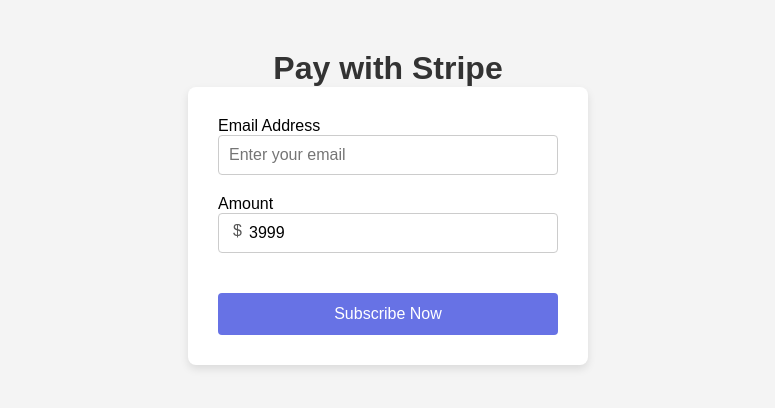
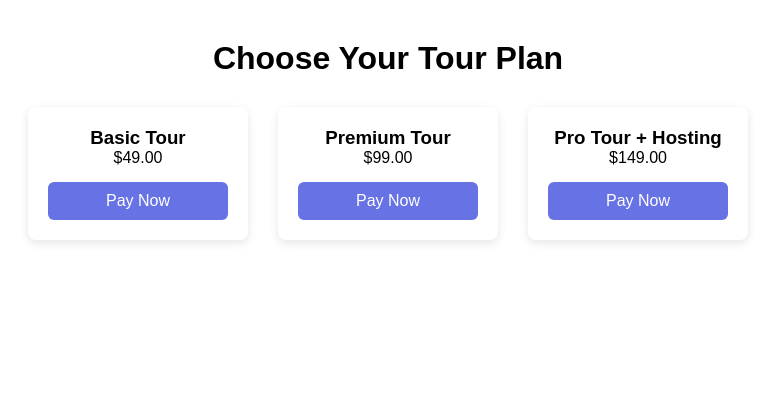
Before and after one commit to okunadeAdeola/second-buyer, a React (Vite) app: page /payment in a window 1280 px wide. Shown: the top 408 px of the page, without its empty margins (252-1027 px from the left). Built offline with nearby package versions, Linux system fonts and the light colour scheme.

Commit message:
first commit

```diff
--- a/package.json
+++ b/package.json
@@ -14,6 +14,7 @@
     "@fortawesome/free-solid-svg-icons": "^6.7.2",
     "@fortawesome/react-fontawesome": "^0.2.2",
     "@paystack/inline-js": "^2.22.4",
+    "axios": "^1.9.0",
     "dotenv": "^16.5.0",
     "react": "^19.1.0",
     "react-dom": "^19.1.0",
--- a/src/App.jsx
+++ b/src/App.jsx
@@ -13,6 +13,8 @@
 import Enterprise from './components/Enterprise';
 import Home from './components/Home'
 import PartPay from './components/PartPay';
+import Success from './components/Success';
+import Cancel from './components/Cancel'
 function App() {
   return (
     <>
@@ -40,6 +42,8 @@
         <Route path='/footer' element={<Footer/>}/>
         <Route path="/payment" element={<Payment />} />
         <Route path="/partpay" element={<PartPay />} />
+        <Route path="/success" element={<Success />} />
+        <Route path="/cancel" element={<Cancel />} />
       </Routes>
     </>
   );
--- /dev/null
+++ b/src/components/Cancel.jsx
@@ -0,0 +1,29 @@
+import React from 'react';
+import { Link } from 'react-router-dom';
+const Cancel = () => {
+  return (
+    <div style={styles.container}>
+      <h1 style={styles.title}>❌ Payment Cancelled</h1>
+      <p style={styles.message}>You have cancelled the transaction. If this was a mistake, you can try again.</p>
+      <Link to='/payment'><button style={{backgroundColor: 'red', color: 'white', padding: '10px 20px', border: 'none', borderRadius: '5px', cursor: 'pointer', marginTop: '20px'}}>Go Back</button></Link>
+    </div>
+  );
+};
+
+const styles = {
+  container: {
+    textAlign: 'center',
+    padding: '60px',
+    fontFamily: 'Arial, sans-serif',
+  },
+  title: {
+    fontSize: '32px',
+    color: '#dc3545',
+  },
+  message: {
+    fontSize: '18px',
+    marginTop: '20px',
+  },
+};
+
+export default Cancel;
--- a/src/components/Payment.jsx
+++ b/src/components/Payment.jsx
@@ -1,56 +1,48 @@
-import React, { useState } from "react";
+import React from 'react';
+import axios from 'axios';
 
-const StripePaymentForm = () => {
-  const [email, setEmail] = useState("");
-  const stripeLink = "https://buy.stripe.com/test_5kQ9AV9bBeEK3g7cgXb7y00"; // Replace with buyer's actual link
+const products = [
+  { name: 'Basic Tour', price: 4900, quantity: 1 },
+  { name: 'Premium Tour', price: 9900, quantity: 1 },
+  { name: 'Pro Tour + Hosting', price: 14900, quantity: 1 },
+];
 
-  const goToPayment = () => {
-    if (!email) {
-      alert("Please enter a valid email.");
-      return;
+const StripePayment = () => {
+  const handlePayment = async (product) => {
+    try {
+      const res = await axios.post('http://localhost:5000/create-checkout-session', {
+        items: [product],
+      });
+      window.location.href = res.data.url;
+    } catch (error) {
+      console.error('Payment error:', error);
+      alert('Failed to start payment. Please try again.');
     }
-
-    // You can store the email locally or send to backend if needed
-    window.location.href = stripeLink;
   };
 
   return (
-    <div style={styles.body}>
-      <h1 style={styles.h1}>Pay with Stripe</h1>
-      <div id="paymentForm" style={styles.paymentForm}>
-        <label htmlFor="email">Email Address</label>
-        <input
-          type="email"
-          id="email-address"
-          value={email}
-          onChange={(e) => setEmail(e.target.value)}
-          placeholder="Enter your email"
-          style={styles.input}
-        />
-
-        <label htmlFor="amount">Amount</label>
-        <div style={styles.amountWrapper}>
-          <span style={styles.dollar}>$</span>
-          <input
-            type="text"
-            id="amount"
-            value="3999"
-            readOnly
-            style={{ ...styles.input, paddingLeft: "30px" }}
-          />
-        </div>
-
-        <button onClick={goToPayment} style={styles.button}>
-          Subscribe Now
-        </button>
+    <div style={styles.container}>
+      <h1>Choose Your Tour Plan</h1>
+      <div style={styles.products}>
+        {products.map((product, idx) => (
+          <div key={idx} style={styles.card}>
+            <h3>{product.name}</h3>
+            <p>${(product.price / 100).toFixed(2)}</p>
+            <button onClick={() => handlePayment(product)} style={styles.button}>
+              Pay Now
+            </button>
+          </div>
+        ))}
       </div>
 
+      {/* Responsive styles */}
       <style>
         {`
-          #email-address:focus,
-          #amount:focus {
-            outline: none;
-            border-color: #888;
+          @media (max-width: 768px) {
+            .products-wrapper {
+              flex-direction: column;
+              align-items: center;
+            }
           }
         `}
       </style>
@@ -59,62 +51,38 @@
 };
 
 const styles = {
-  body: {
-    fontFamily: "Arial, sans-serif",
-    backgroundColor: "#f4f4f4",
-    margin: 0,
-    padding: 0,
-    minHeight: "100vh",
-    overflow: "hidden",
-    boxSizing: "border-box",
+  container: {
+    padding: '40px 20px',
+    fontFamily: 'Arial, sans-serif',
+    textAlign: 'center',
   },
-  h1: {
-    textAlign: "center",
-    color: "#333",
-    marginTop: "50px",
+  products: {
+    display: 'flex',
+    flexWrap: 'wrap',          // <-- allow wrapping on small screens
+    justifyContent: 'center',
+    gap: '30px',
+    marginTop: '30px',
   },
-  paymentForm: {
-    width: "400px",
-    margin: "0 auto",
-    padding: "30px",
-    backgroundColor: "white",
-    boxShadow: "0 4px 8px rgba(0, 0, 0, 0.1)",
-    borderRadius: "8px",
-    boxSizing: "border-box",
-  },
-  input: {
-    width: "100%",
-    padding: "10px",
-    marginBottom: "20px",
-    border: "1px solid #ccc",
-    borderRadius: "4px",
-    fontSize: "16px",
-    boxSizing: "border-box",
-  },
-  amountWrapper: {
-    position: "relative",
-    marginBottom: "20px",
-  },
-  dollar: {
-    position: "absolute",
-    top: "30%",
-    left: "15px",
-    transform: "translateY(-50%)",
-    fontSize: "16px",
-    color: "#555",
+  card: {
+    backgroundColor: '#fff',
+    padding: '20px',
+    borderRadius: '8px',
+    boxShadow: '0 3px 10px rgba(0,0,0,0.1)',
+    width: '100%',
+    maxWidth: '220px',         // <-- make width flexible
+    boxSizing: 'border-box',
   },
   button: {
-    width: "100%",
-    padding: "12px",
-    backgroundColor: "#6772e5",
-    color: "white",
-    fontSize: "16px",
-    border: "none",
-    borderRadius: "4px",
-    cursor: "pointer",
-    transition: "background-color 0.3s ease",
-    boxSizing: "border-box",
+    marginTop: '15px',
+    padding: '10px',
+    width: '100%',
+    fontSize: '16px',
+    backgroundColor: '#6772e5',
+    color: 'white',
+    border: 'none',
+    borderRadius: '6px',
+    cursor: 'pointer',
   },
 };
 
-export default StripePaymentForm;
+export default StripePayment;
--- /dev/null
+++ b/src/components/Success.jsx
@@ -0,0 +1,32 @@
+import React from 'react';
+import {Link} from 'react-router-dom';
+const Success = () => {
+  return (
+    <div style={styles.container}>
+      <h1 style={styles.title}>🎉 Payment Successful!</h1>
+      <p style={styles.message}>Thank you for your purchase. You will receive a confirmation email shortly.</p>
+      <Link to='/'><button style={{backgroundColor: '#28a745', color: 'white', padding: '10px 20px', border: 'none', borderRadius: '5px', cursor: 'pointer', marginTop: '20px'}}>Go Back</button></Link>
+    </div>
+  );
+};
+
+const styles = {
+  container: {
+    textAlign: 'center',
+    padding: '60px',
+    fontFamily: 'Arial, sans-serif',
+  },
+  title: {
+    fontSize: '32px',
+    color: '#28a745',
+  },
+  message: {
+    fontSize: '18px',
+    marginTop: '20px',
+  },
+  button: {
+
+  }
+};
+
+export default Success;
```
Also changed, not shown: 1 other file (tests, documents, lock files or other folders).
